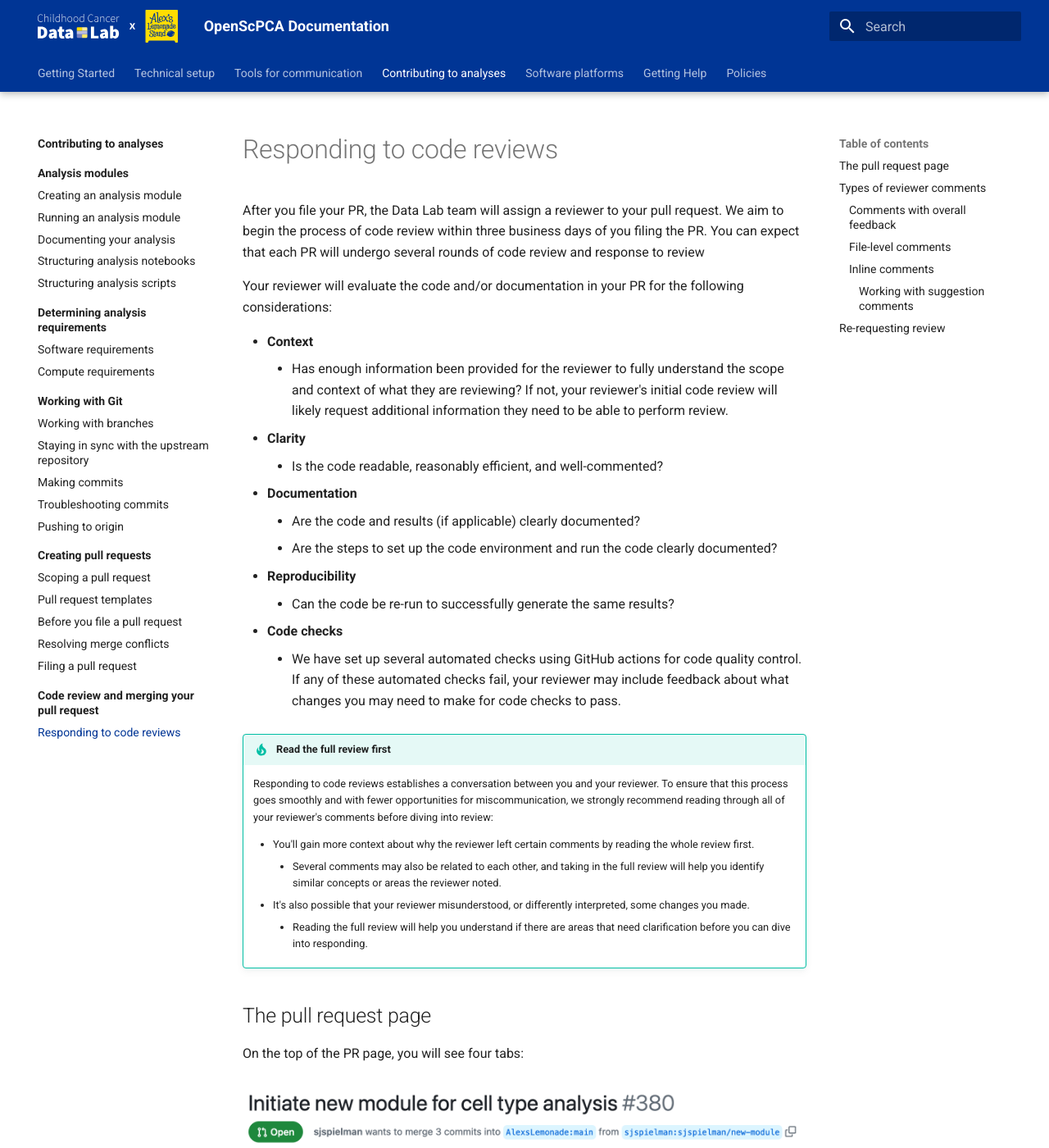
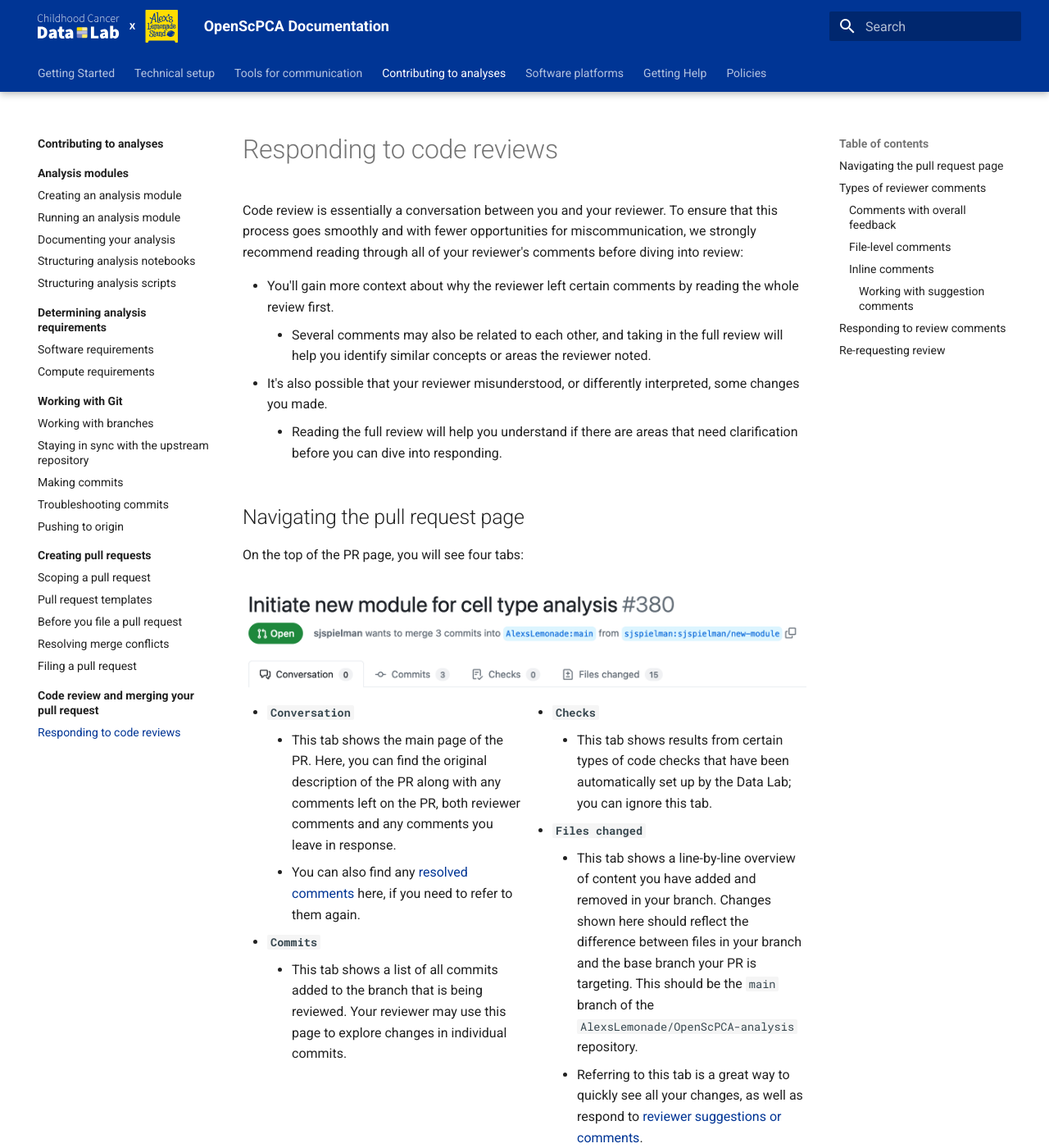
Before and after one commit to AlexsLemonade/OpenScPCA-analysis, an MkDocs documentation site: the page built from docs/contributing-to-analyses/pr-review-and-merge/respond-to-review.md, in a window 1280 px wide and 1400 px high. Shown: the whole window at 82% size. Built offline with MkDocs 1.6.1 and Material for MkDocs 9.7.7, drawn with Linux system fonts in a browser that asks for light colours; some of the changed text lies outside the part shown.

Commit message:
add section on responding to review, which includes pushing

```diff
--- a/docs/contributing-to-analyses/pr-review-and-merge/respond-to-review.md
+++ b/docs/contributing-to-analyses/pr-review-and-merge/respond-to-review.md
@@ -1,35 +1,14 @@
 # Responding to code reviews
 
-After you file your PR, the Data Lab team will assign a reviewer to your pull request.
-We aim to begin the process of code review within three business days of you filing the PR.
-You can expect that each PR will undergo several rounds of code review and response to review
+Code review is essentially a conversation between you and your reviewer.
+To ensure that this process goes smoothly and with fewer opportunities for miscommunication, we strongly recommend reading through all of your reviewer's comments before diving into review:
 
-Your reviewer will evaluate the code and/or documentation in your PR for the following considerations:
+- You'll gain more context about why the reviewer left certain comments by reading the whole review first.
+    - Several comments may also be related to each other, and taking in the full review will help you identify similar concepts or areas the reviewer noted.
+- It's also possible that your reviewer misunderstood, or differently interpreted, some changes you made.
+    - Reading the full review will help you understand if there are areas that need clarification before you can dive into responding.
 
-- **Context**
-    - Has enough information been provided for the reviewer to fully understand the scope and context of what they are reviewing?
-    If not, your reviewer's initial code review will likely request additional information they need to be able to perform review.
-- **Clarity**
-    - Is the code readable, reasonably efficient, and well-commented?
-- **Documentation**
-    - Are the code and results (if applicable) clearly documented?
-    - Are the steps to set up the code environment and run the code clearly documented?
-- **Reproducibility**
-    - Can the code be re-run to successfully generate the same results?
-- **Code checks**
-    - We have set up several automated checks using GitHub actions for code quality control.
-    If any of these automated checks fail, your reviewer may include feedback about what changes you may need to make for code checks to pass.
-
-!!! tip "Read the full review first"
-    Responding to code reviews establishes a conversation between you and your reviewer.
-    To ensure that this process goes smoothly and with fewer opportunities for miscommunication, we strongly recommend reading through all of your reviewer's comments before diving into review:
-
-    - You'll gain more context about why the reviewer left certain comments by reading the whole review first.
-        - Several comments may also be related to each other, and taking in the full review will help you identify similar concepts or areas the reviewer noted.
-    - It's also possible that your reviewer misunderstood, or differently interpreted, some changes you made.
-        - Reading the full review will help you understand if there are areas that need clarification before you can dive into responding.
-
-## The pull request page
+## Navigating the pull request page
 
 On the top of the PR page, you will see four tabs:
 
@@ -133,12 +112,22 @@
     ![Re-request review.](../../img/respond-to-review-commitbatch.png){width="600"}
 </figure>
 
-!!! warning
-    After committing suggestions, be sure to _pull your changes locally_ before making more code changes in response to review!
-    This will help you avoid [merge conflicts](../creating-pull-requests/resolve-merge-conflicts.md).
-
 
 Read this GitHub documentation for more about [applying suggested changes while responding to review](https://docs.github.com/en/pull-requests/collaborating-with-pull-requests/reviewing-changes-in-pull-requests/incorporating-feedback-in-your-pull-request).
+
+## Responding to review comments
+
+When making code changes in response to review, you need to make sure your local repository is staying in-sync with any changes made directly on GitHub.
+Follow these steps when responding to review to avoid [merge conflicts](../creating-pull-requests/resolve-merge-conflicts.md):
+
+1. Before making any code changes, _pull_ your branch from GitHub.
+This will ensure you are up-to-date with any code changes made on GitHub, including committed review suggestions or updates from merging the upstream `main` branch into your pull request branch.
+    <figure markdown="span">
+        ![Pull in GitKraken.](../../img/respond-to-review-pull.png){width="600"}
+    </figure>
+
+1. Make changes, commit, and push as you normally would.
+Any changes you push to the branch with an open PR will automatically be reflected in the PR.
 
 
 ## Re-requesting review
```
Also changed, not shown: other parts of docs/contributing-to-analyses/pr-review-and-merge/respond-to-review.md (+1 -1 lines), docs/img/respond-to-review-pull.png (added).
